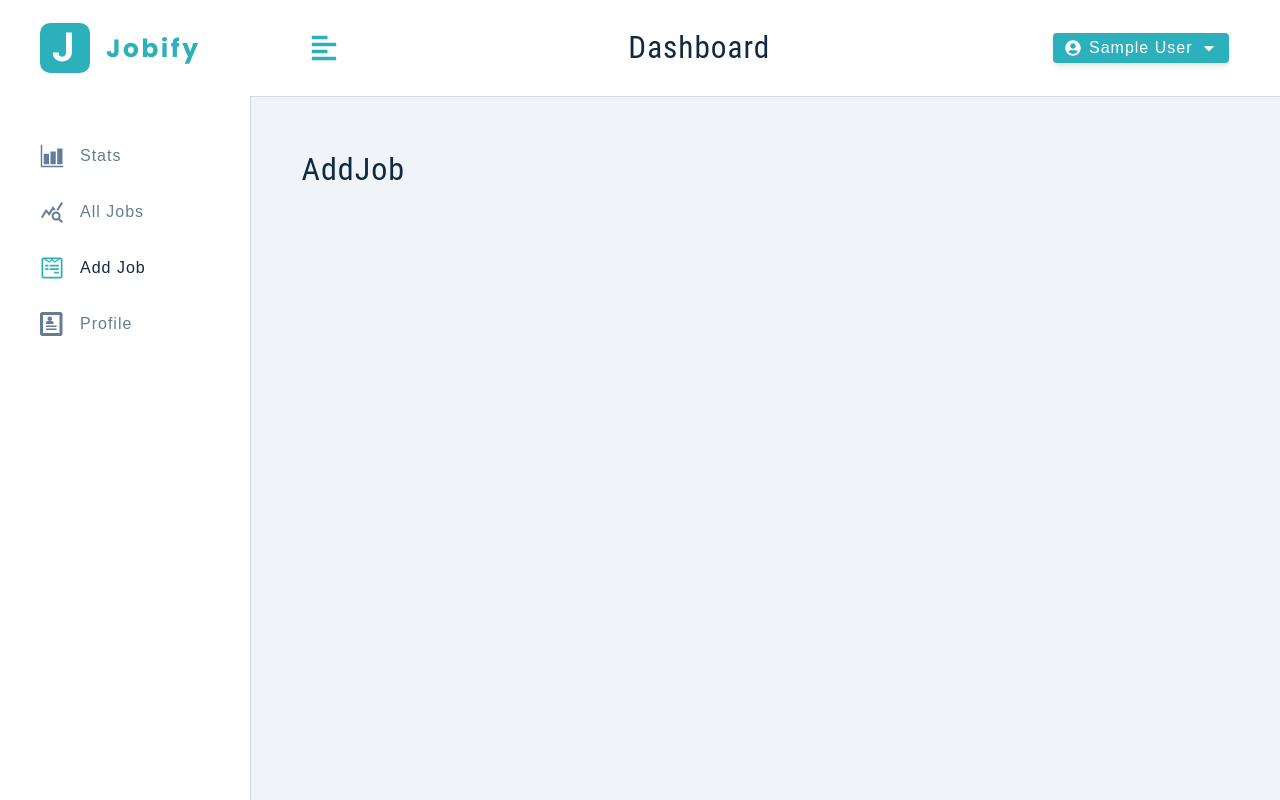
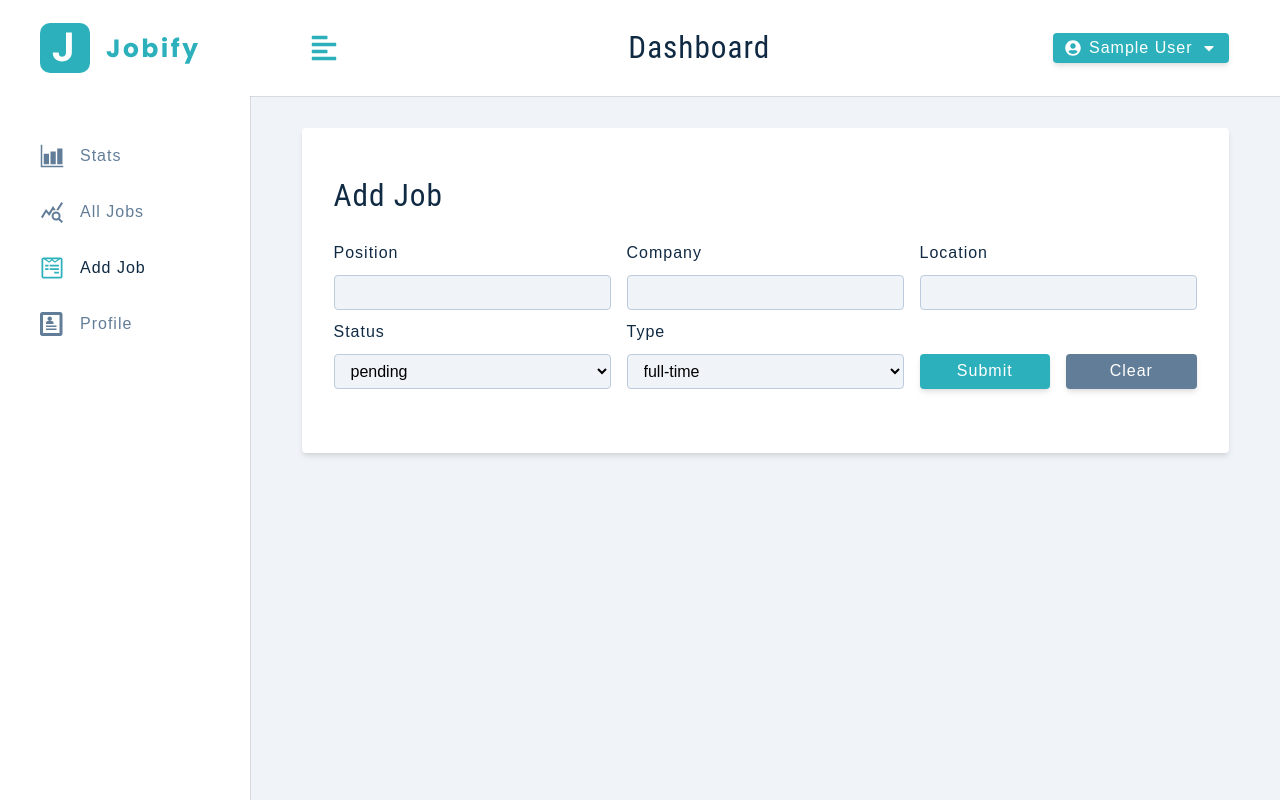
Before and after one commit to mnyef/MERN---Jobify, a React (Create React App) app in the folder client/: page /add-job in a window 1280 px wide. Built offline with nearby package versions, Linux system fonts and the light colour scheme; sample sign-in values are in the browser's storage.

Commit message:
Create Job - Front-End

```diff
--- /dev/null
+++ b/client/src/components/FormRowSelect.js
@@ -0,0 +1,26 @@
+const FormRowSelect = ({ labelText, name, value, handleChange, list }) => {
+  return (
+    <div className='form-row'>
+      <label htmlFor={name} className='form-label'>
+        {labelText || name}
+      </label>
+
+      <select
+        name={name}
+        value={value}
+        onChange={handleChange}
+        className='form-select'
+      >
+        {list.map((itemValue, index) => {
+          return (
+            <option key={index} value={itemValue}>
+              {itemValue}
+            </option>
+          );
+        })}
+      </select>
+    </div>
+  );
+};
+
+export default FormRowSelect;
--- a/client/src/components/index.js
+++ b/client/src/components/index.js
@@ -2,7 +2,16 @@
 import Alert from './Alert';
 import BigSidebar from './BigSidebar';
 import FormRow from './FormRow';
+import FormRowSelect from './FormRowSelect';
 import Navbar from './Navbar';
 import SmallSidebar from './SmallSidebar';
 
-export { Logo, FormRow, Alert, Navbar, BigSidebar, SmallSidebar };
+export {
+  Logo,
+  FormRow,
+  Alert,
+  Navbar,
+  BigSidebar,
+  SmallSidebar,
+  FormRowSelect,
+};
--- a/client/src/context/actions.js
+++ b/client/src/context/actions.js
@@ -14,7 +14,6 @@
 // export const LOGIN_USER_ERROR = 'LOGIN_USER_ERROR';
 
 // Register/Login User
-
 export const SETUP_USER_BEGIN = 'SETUP_USER_BEGIN';
 export const SETUP_USER_SUCCESS = 'SETUP_USER_SUCCESS';
 export const SETUP_USER_ERROR = 'SETUP_USER_ERROR';
@@ -26,3 +25,14 @@
 export const UPDATE_USER_BEGIN = 'UPDATE_USER_BEGIN';
 export const UPDATE_USER_SUCCESS = 'UPDATE_USER_SUCCESS';
 export const UPDATE_USER_ERROR = 'UPDATE_USER_ERROR';
+
+// Handle Change
+export const HANDLE_CHANGE = 'HANDLE_CHANGE';
+
+// Clear Values
+export const CLEAR_VALUES = 'CLEAR_VALUES';
+
+// Create Job
+export const CREATE_JOB_BEGIN = 'CREATE_JOB_BEGIN';
+export const CREATE_JOB_SUCCESS = 'CREATE_JOB_SUCCESS';
+export const CREATE_JOB_ERROR = 'CREATE_JOB_ERROR';
--- a/client/src/context/appContext.js
+++ b/client/src/context/appContext.js
@@ -20,6 +20,11 @@
   UPDATE_USER_BEGIN,
   UPDATE_USER_SUCCESS,
   UPDATE_USER_ERROR,
+  HANDLE_CHANGE,
+  CLEAR_VALUES,
+  CREATE_JOB_BEGIN,
+  CREATE_JOB_SUCCESS,
+  CREATE_JOB_ERROR,
 } from './actions';
 
 const token = localStorage.getItem('token');
@@ -34,8 +39,16 @@
   user: user ? JSON.parse(user) : null,
   token: token,
   userLocation: userLocation || '',
+  showSidebar: false,
+  isEditing: false,
+  editJobId: '',
+  position: '',
+  company: '',
   jobLocation: userLocation || '',
-  showSidebar: false,
+  jobTypeOptions: ['full-time', 'part-time', 'remote', 'internship'],
+  jodType: 'full-time',
+  statusOptions: ['interview', 'declined', 'pending'],
+  status: 'pending',
 };
 
 const AppContext = React.createContext();
@@ -209,6 +222,47 @@
     clearAlert();
   };
 
+  // Handle Change
+  const handleChange = ({ name, value }) => {
+    dispatch({
+      type: HANDLE_CHANGE,
+      payload: { name, value },
+    });
+  };
+
+  // Clear Values
+  const clearValues = () => {
+    dispatch({ type: CLEAR_VALUES });
+  };
+
+  // Create Job
+  const createJob = async () => {
+    dispatch({ type: CREATE_JOB_BEGIN });
+    try {
+      const { position, company, jobLocation, jobType, status } = state;
+
+      await authFetch.post('/jobs', {
+        company,
+        position,
+        jobLocation,
+        jobType,
+        status,
+      });
+      dispatch({
+        type: CREATE_JOB_SUCCESS,
+      });
+      // call function instead clearValues()
+      dispatch({ type: CLEAR_VALUES });
+    } catch (error) {
+      if (error.response.status === 401) return;
+      dispatch({
+        type: CREATE_JOB_ERROR,
+        payload: { msg: error.response.data.msg },
+      });
+    }
+    clearAlert();
+  };
+
   return (
     <AppContext.Provider
       value={{
@@ -220,6 +274,9 @@
         toggleSidebar,
         logoutUser,
         updateUser,
+        handleChange,
+        clearValues,
+        createJob,
       }}
     >
       {children}
--- a/client/src/context/reducer.js
+++ b/client/src/context/reducer.js
@@ -15,6 +15,11 @@
   UPDATE_USER_BEGIN,
   UPDATE_USER_SUCCESS,
   UPDATE_USER_ERROR,
+  HANDLE_CHANGE,
+  CLEAR_VALUES,
+  CREATE_JOB_BEGIN,
+  CREATE_JOB_SUCCESS,
+  CREATE_JOB_ERROR,
 } from './actions';
 
 import { initialState } from './appContext';
@@ -171,6 +176,51 @@
     };
   }
 
+  // Handle Change
+  if (action.type === HANDLE_CHANGE) {
+    return {
+      ...state,
+      [action.payload.name]: action.payload.value,
+    };
+  }
+
+  // Clear Values
+  if (action.type === CLEAR_VALUES) {
+    const initialState = {
+      isEditing: false,
+      editJobId: '',
+      position: '',
+      company: '',
+      jobLocation: state.userLocation,
+      jobType: 'full-time',
+      status: 'pending',
+    };
+    return { ...state, ...initialState };
+  }
+
+  // Create Job
+  if (action.type === CREATE_JOB_BEGIN) {
+    return { ...state, isLoading: true };
+  }
+  if (action.type === CREATE_JOB_SUCCESS) {
+    return {
+      ...state,
+      isLoading: false,
+      showAlert: true,
+      alertType: 'success',
+      alertText: 'New Job Created!',
+    };
+  }
+  if (action.type === CREATE_JOB_ERROR) {
+    return {
+      ...state,
+      isLoading: false,
+      showAlert: true,
+      alertType: 'danger',
+      alertText: action.payload.msg,
+    };
+  }
+
   throw new Error(`no such action : ${action.type}`);
 };
 
--- a/client/src/pages/dashboard/AddJob.js
+++ b/client/src/pages/dashboard/AddJob.js
@@ -1,4 +1,116 @@
+import { FormRow, FormRowSelect, Alert } from '../../components';
+import { useAppContext } from '../../context/appContext';
+import Wrapper from '../../assets/wrappers/DashboardFormPage';
+
 const AddJob = () => {
-  return <h1>AddJob</h1>;
+  const {
+    isLoading,
+    isEditing,
+    showAlert,
+    displayAlert,
+    position,
+    company,
+    jobLocation,
+    jobType,
+    jobTypeOptions,
+    status,
+    statusOptions,
+    handleChange,
+    clearValues,
+    createJob,
+  } = useAppContext();
+
+  const handleSubmit = (e) => {
+    e.preventDefault();
+
+    if (!position || !company || !jobLocation) {
+      displayAlert();
+      return;
+    }
+    if (isEditing) {
+      return;
+    }
+    createJob();
+    console.log('create job');
+  };
+
+  const handleJobInput = (e) => {
+    const name = e.target.name;
+    const value = e.target.value;
+    handleChange({ name, value });
+  };
+
+  return (
+    <Wrapper>
+      <form className='form'>
+        <h3>{isEditing ? 'edit job' : 'add job'} </h3>
+        {showAlert && <Alert />}
+
+        {/* Position */}
+        <div className='form-center'>
+          <FormRow
+            type='text'
+            name='position'
+            value={position}
+            handleChange={handleJobInput}
+          />
+          {/* Company */}
+          <FormRow
+            type='text'
+            name='company'
+            value={company}
+            handleChange={handleJobInput}
+          />
+          {/* Location */}
+          <FormRow
+            type='text'
+            labelText='location'
+            name='jobLocation'
+            value={jobLocation}
+            handleChange={handleJobInput}
+          />
+
+          {/* Job status */}
+
+          <FormRowSelect
+            name='status'
+            value={status}
+            handleChange={handleJobInput}
+            list={statusOptions}
+          />
+
+          {/* Job type */}
+          <FormRowSelect
+            name='jobType'
+            labelText='type'
+            value={jobType}
+            handleChange={handleJobInput}
+            list={jobTypeOptions}
+          />
+
+          <div className='btn-container'>
+            <button
+              className='btn btn-block submit-btn'
+              type='submit'
+              onClick={handleSubmit}
+              disabled={isLoading}
+            >
+              submit
+            </button>
+            <button
+              className='btn btn-block clear-btn'
+              onClick={(e) => {
+                e.preventDefault();
+                clearValues();
+              }}
+            >
+              clear
+            </button>
+          </div>
+        </div>
+      </form>
+    </Wrapper>
+  );
 };
+
 export default AddJob;
```
